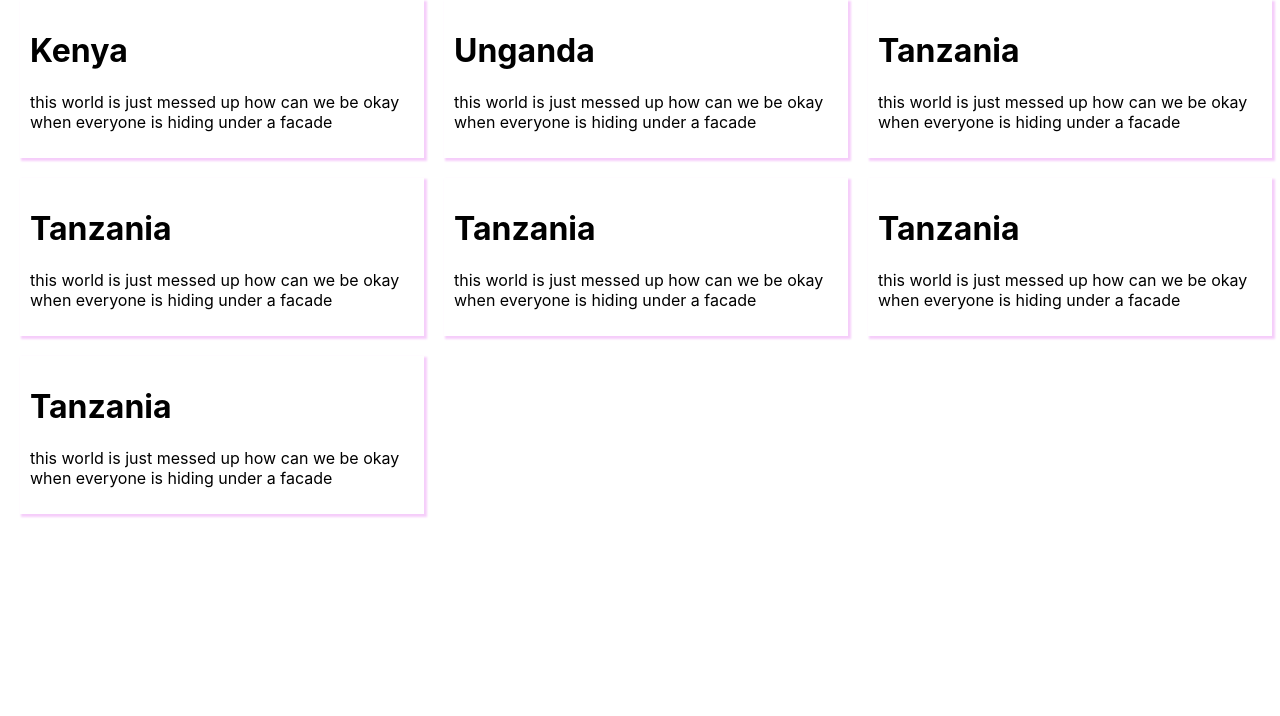
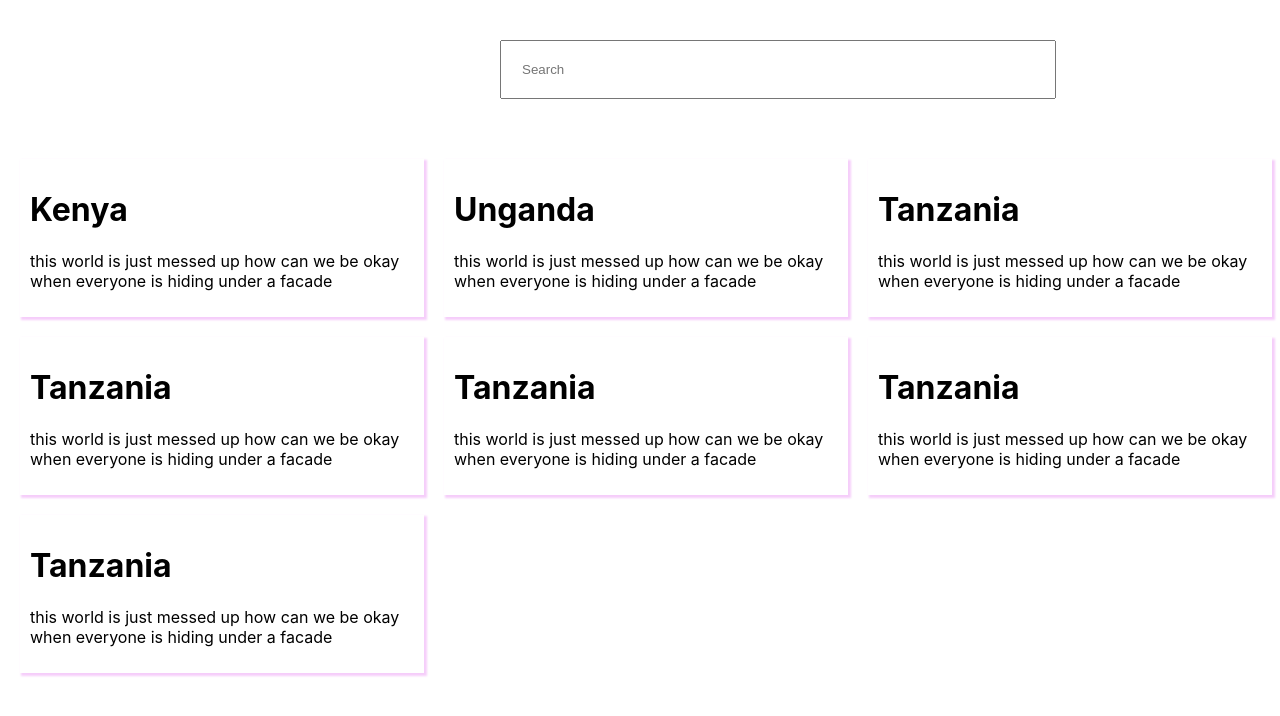
Before and after one commit to Maiyoj/ReactblogApp, a React (Create React App) app: page / in a window 1280 px wide. Shown: the top 716 px of the page. Built offline with nearby package versions, Linux system fonts and the light colour scheme.

Commit message:
add search component

```diff
--- a/src/App.css
+++ b/src/App.css
@@ -14,6 +14,15 @@
   margin-bottom: 20px;
   width: 30%;
 
+}
+
+.Search input{
+  align-items: center;
+  width: 40%;
+  padding: 20px;
+  margin-left: 500px;
+  margin-bottom: 60px;
+  margin-top: 40px;
 }
 
 
--- a/src/App.js
+++ b/src/App.js
@@ -2,11 +2,13 @@
 import './App.css';
 import Home from './components/Home';
 import { blog } from './components/data/blog';
+import Search from './components/Search';
 
 function App() {
 
   return (
     <div className="App">
+      <Search />
      <Home blogs={blog}/>
 
     </div>
--- /dev/null
+++ b/src/components/Search.js
@@ -0,0 +1,9 @@
+
+function Search(){
+    return (
+        <div className="Search">
+        <input placeholder="Search"></input>
+        </div>
+    )
+}
+export default Search;
```
